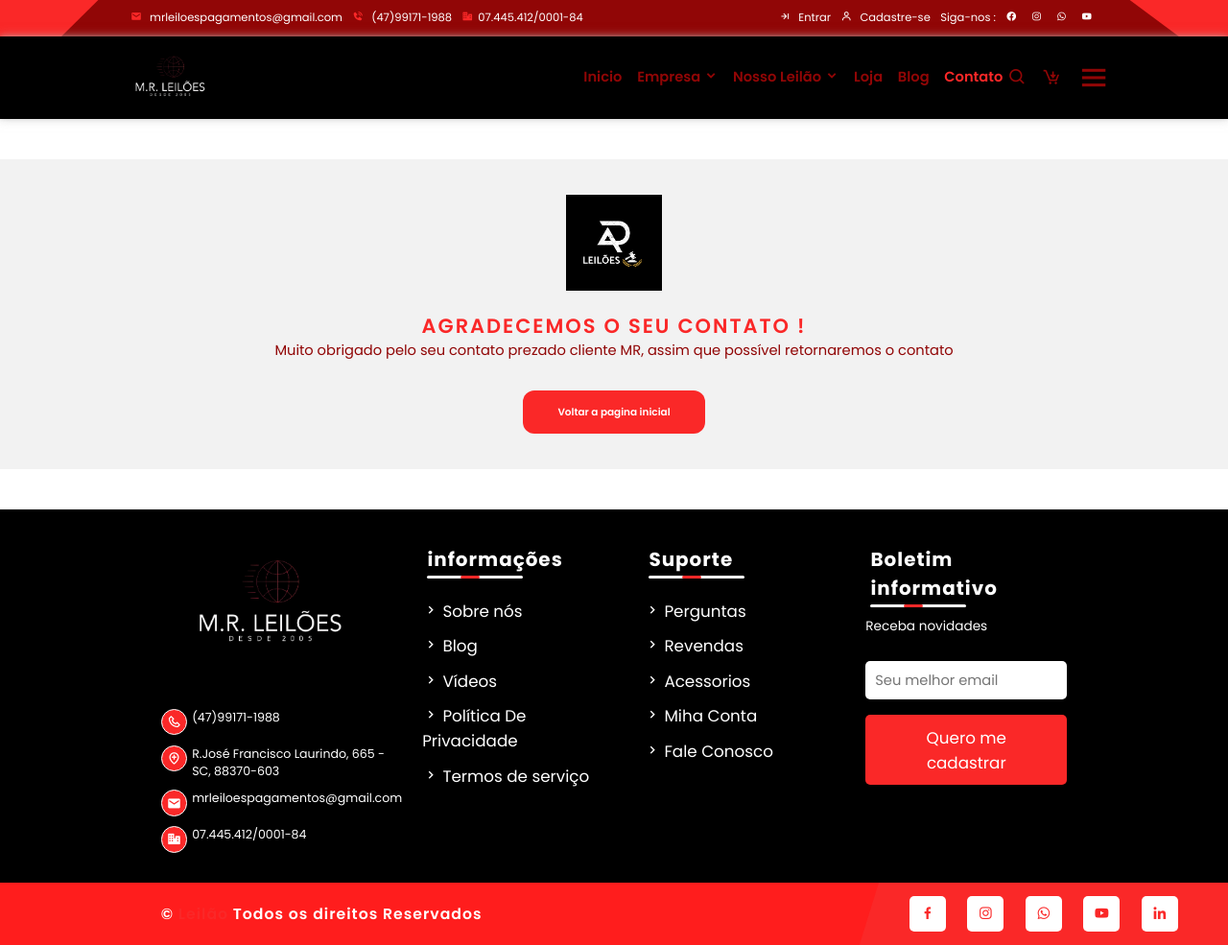
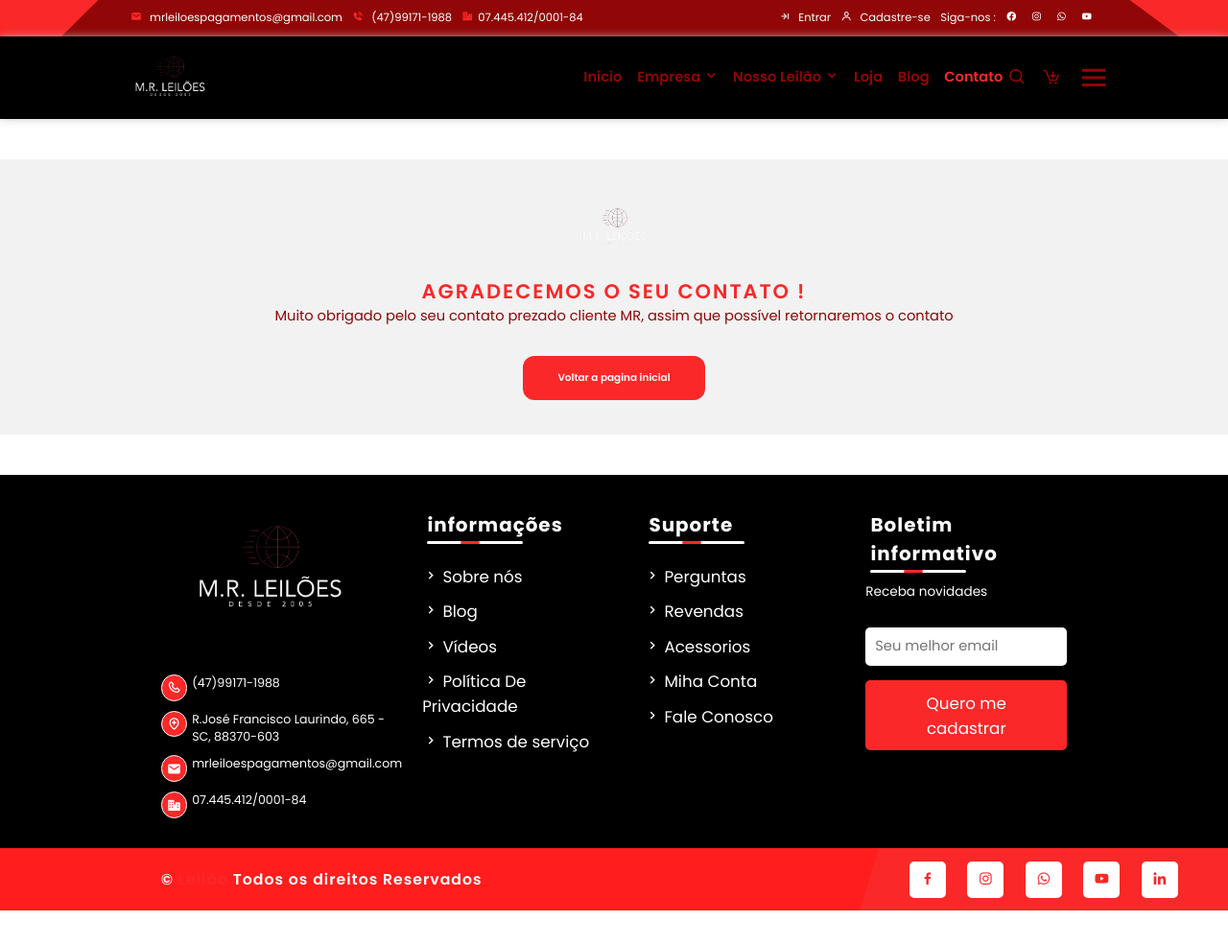
Before and after one commit to alpileioes/mrleiloes, a website: page obrigado.html in a window 1280 px wide. Shown: the whole page at 96% size. After the commit the page ends 949 px from the top, so only its background shows below. Drawn offline with nearby package versions, Linux system fonts and the light colour scheme.

Commit message:
Update obrigado.html

```diff
--- a/obrigado.html
+++ b/obrigado.html
@@ -75,7 +75,7 @@
 <!--inicio agradecimento-->
 <section class="obrigadop">
     <div class="obrigadoaux">
-        <img src="assets/img/logo/logoA.jpg" alt="">
+        <img src="assets/img/logo/logopa-removebg-preview.png" alt="">
         <h4>Agradecemos o seu contato !</h4>
         <p class="text">Muito obrigado pelo seu contato prezado cliente MR, assim que possível retornaremos o contato</p>
         <div class="button"><a href="index.html" class="cr-link">Voltar a pagina inicial</a></div>
```
